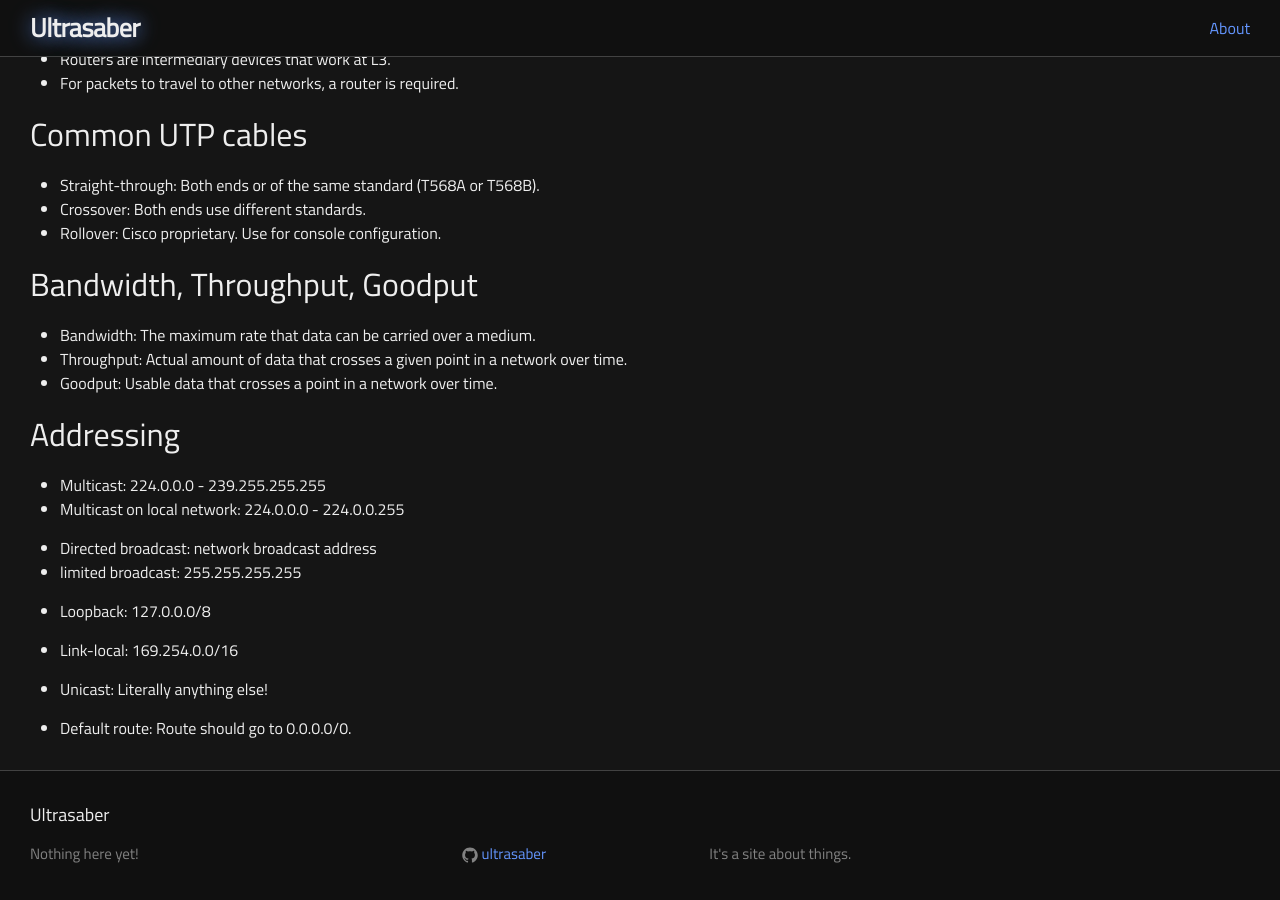
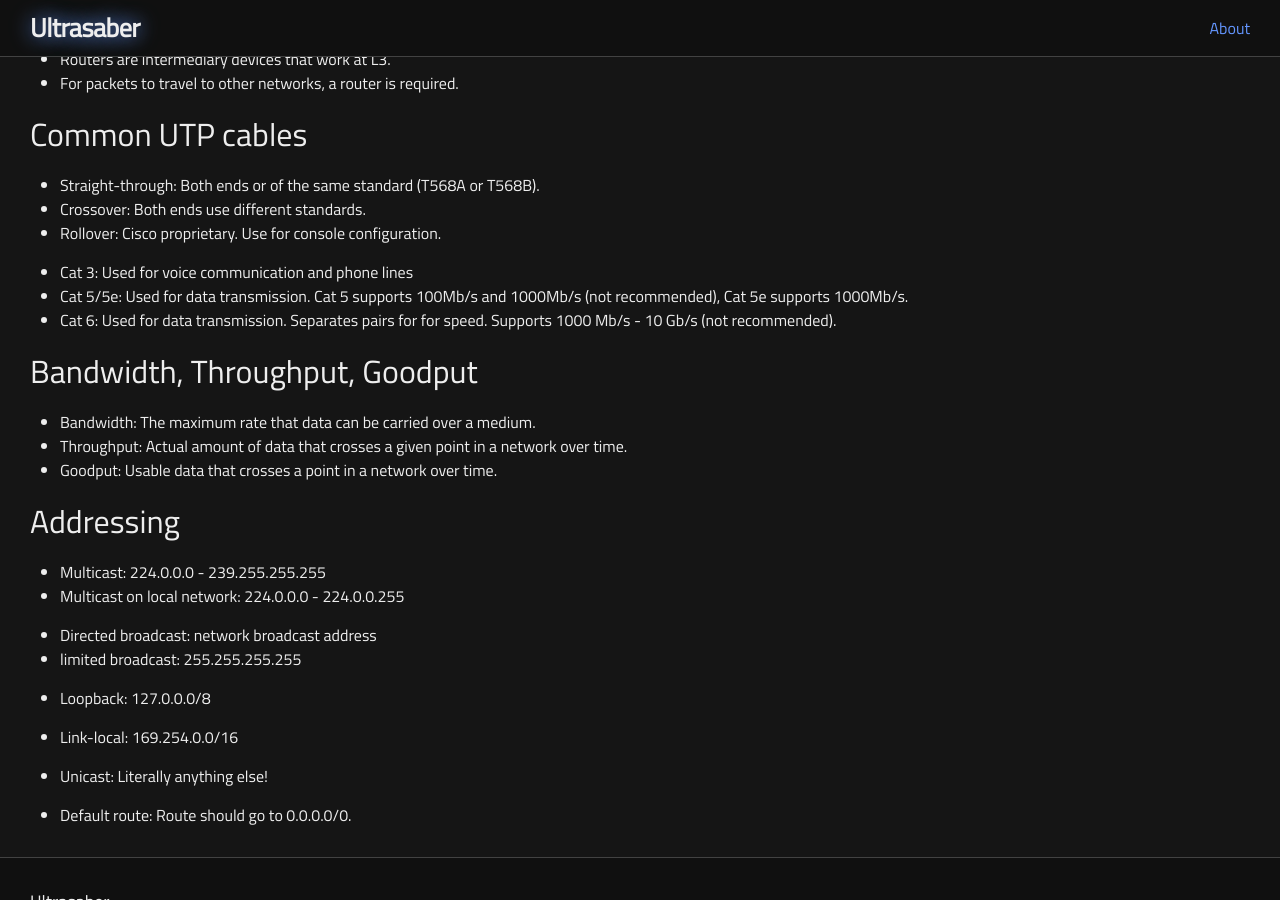
Before and after one commit to ultrasaber/ultrasaber.github.io, a Jekyll site: the page built from _posts/2016-03-03-network-computing-midterm-notes.markdown, in a window 1280 px wide and 900 px high, scrolled down 6364 px. Built offline with Jekyll 4.4.1, drawn with Linux system fonts in a browser that asks for light colours.

Commit message:
updated networking notes

```diff
--- a/_posts/2016-03-03-network-computing-midterm-notes.markdown
+++ b/_posts/2016-03-03-network-computing-midterm-notes.markdown
@@ -320,6 +320,10 @@ Common UTP cables
 * Crossover: Both ends use different standards.
 * Rollover: Cisco proprietary. Use for console configuration.
 
+* Cat 3: Used for voice communication and phone lines
+* Cat 5/5e: Used for data transmission. Cat 5 supports 100Mb/s and 1000Mb/s (not recommended), Cat 5e supports 1000Mb/s.
+* Cat 6: Used for data transmission. Separates pairs for for speed. Supports 1000 Mb/s - 10 Gb/s (not recommended).
+
 Bandwidth, Throughput, Goodput
 ------------------------------
 
```
